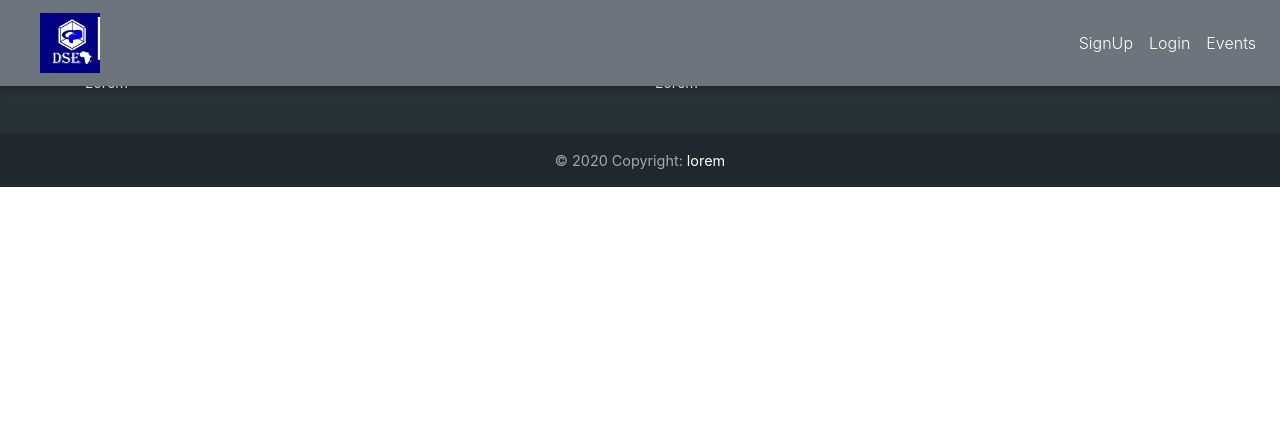
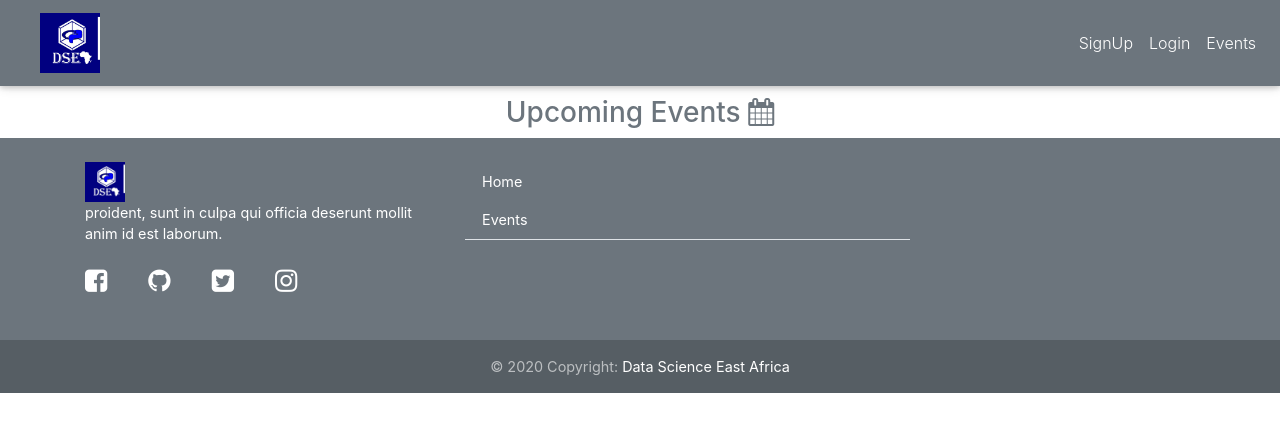
Before and after one commit to DataScienceEastAfrica/DSEA-website, a Django app: page /events/ in a window 1280 px wide. Shown: the top 432 px of the page. Run offline with Django 3.2, Linux system fonts and the light colour scheme; some libraries are stand-ins or nearby versions.

Commit message:
Designed abit of footer

```diff
--- a/MyProject/static/js/main.js
+++ b/MyProject/static/js/main.js
@@ -1,5 +1 @@
-$(document).ready(function() {
-	var $textInput = document.getElementById('title-input');
-	$textInput.hide();
-
-});
+alert("Daniel Maina");
--- a/MyProject/templates/base.html
+++ b/MyProject/templates/base.html
@@ -26,6 +26,7 @@
 		</button>
 		<div class="collapse navbar-collapse" id="nav">
 			<ul class="navbar-nav ml-auto">
+
 				{% if user.is_authenticated %}
 
 				<li class="nav-item"><a href="#" class="nav-link">Write a Blog</a></li>
--- a/MyProject/templates/events.html
+++ b/MyProject/templates/events.html
@@ -1,9 +1,18 @@
 {% extends 'base.html' %}
+
 
 {% block title %}DSEA-Events{% endblock %}
 
 
 {% block content %}
+<div class="row ">
+	<div class="col-md-12 mt-5">
+		<h3 class="text-muted text-center">Upcoming Events <i class="fa fa-calendar" aria-hidden="true"></i></h3>
+	</div>
+
+
+
+</div>
 
 
 {% include 'footer.html' %}
--- a/MyProject/templates/footer.html
+++ b/MyProject/templates/footer.html
@@ -1,16 +1,38 @@
-
-	<footer class="page-footer font-small special-color-dark pt-4">
+{% load static %}
+	<footer class="page-footer font-small bg-secondary pt-4">
 		<div class="container">
 		<div class="row">
-			<div class="col-md-6 mb-4">
-				<p>Lorem</p>
+			<div class="col-md-4 mb-4">
+				<img src="{% static 'images/logo.jpg' %}" width="40">
+				<p>
+				proident, sunt in culpa qui officia deserunt mollit anim id est laborum.</p>
+				<div class="row">
+					<div class="col-md-2">
+						<p title="facebook" style="font-size: 26px;"><a href=""><i class="fa fa-facebook-square" aria-hidden="true"></i></a></p>
+					</div>
+					<div class="col-md-2">
+						<p title="github" style="font-size: 26px;"><a href=""><i class="fa fa-github" aria-hidden="true"></i></a></p>
+					</div>
+					<div class="col-md-2">
+						<p title="twitter" style="font-size: 26px;"><a href=""><i class="fa fa-twitter-square" aria-hidden="true"></i></p>
+					</div>
+					<div class="col-md-2">
+						<p title="instagram" style="font-size: 26px;"><a href=""><i class="fa fa-instagram" aria-hidden="true"></i></p>
+					</div>
+				</div>
 			</div>
-			<div class="col-md-6 mb-4">
-				<p>Lorem</p>
+			<div class="col-md-5 mb-4">
+				<ul class="nav nav-tabs flex-column">
+					<li class="nav-item"><a href="" class="nav-link">Home</a></li>
+					{% if user.is_authenticated %}
+					<li class="nav-item"><a href="{% url 'Events' %}" class="nav-link">Write A blog</a></li>
+					{% endif %}
+					<li class="nav-item"><a href="" class="nav-link">Events</a></li>
+				</ul>
 			</div>
 		</div>
 		</div>
 		<div class="footer-copyright text-center py-3">© 2020 Copyright:
-		<a href="#"> lorem</a>
+		<a href="#"> Data Science East Africa</a>
 		</div>
 	</footer>
--- a/MyProject/templates/index.html
+++ b/MyProject/templates/index.html
@@ -49,7 +49,7 @@
 
       <div class="col-md-3 mt-5">
 
-         <h1>Top Posts</h1>
+         <h1 id="post">Top Posts</h1>
       </div>
    </div>
 </div>
```
Also changed, not shown: MyProject/db.sqlite3.
